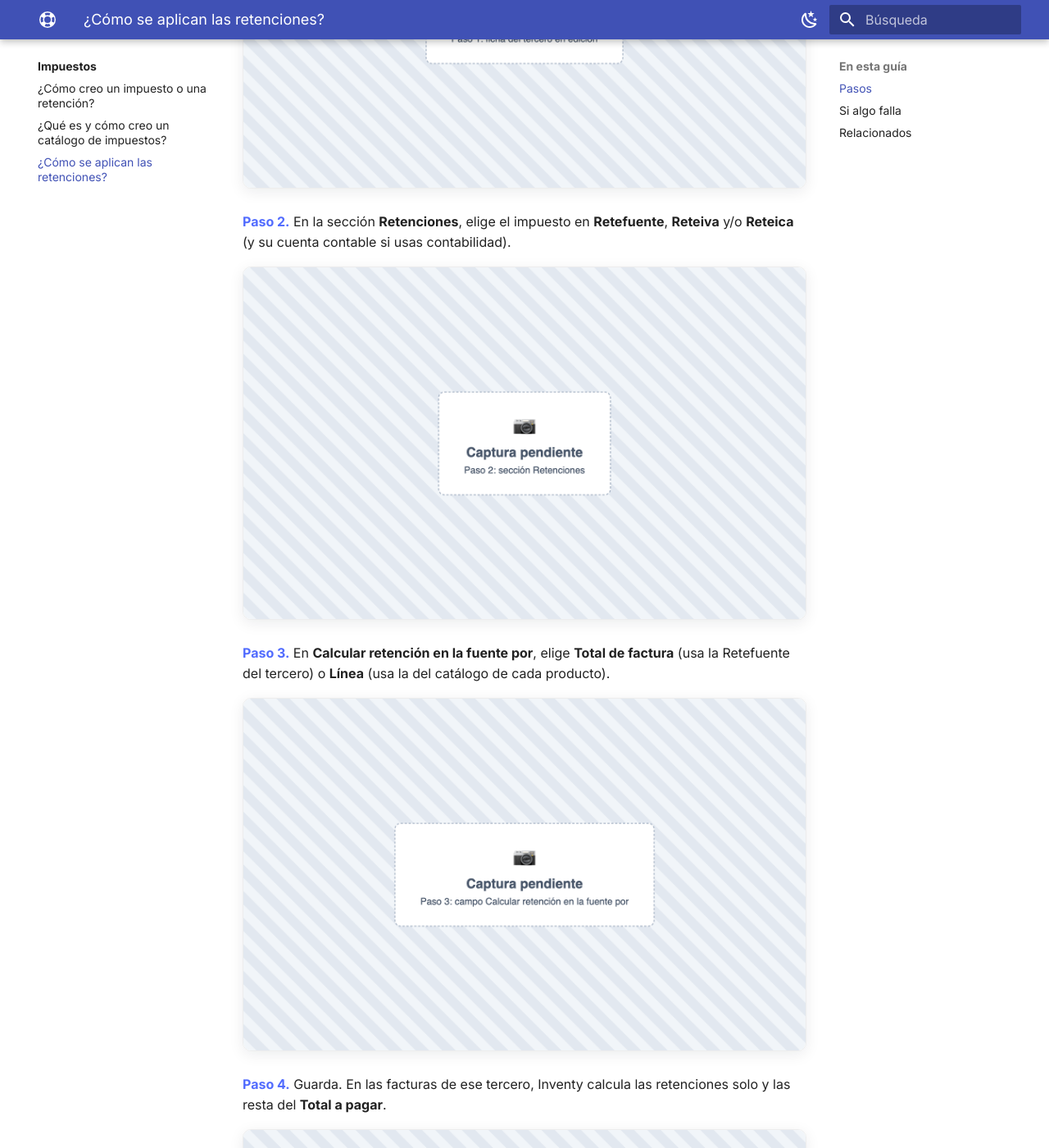
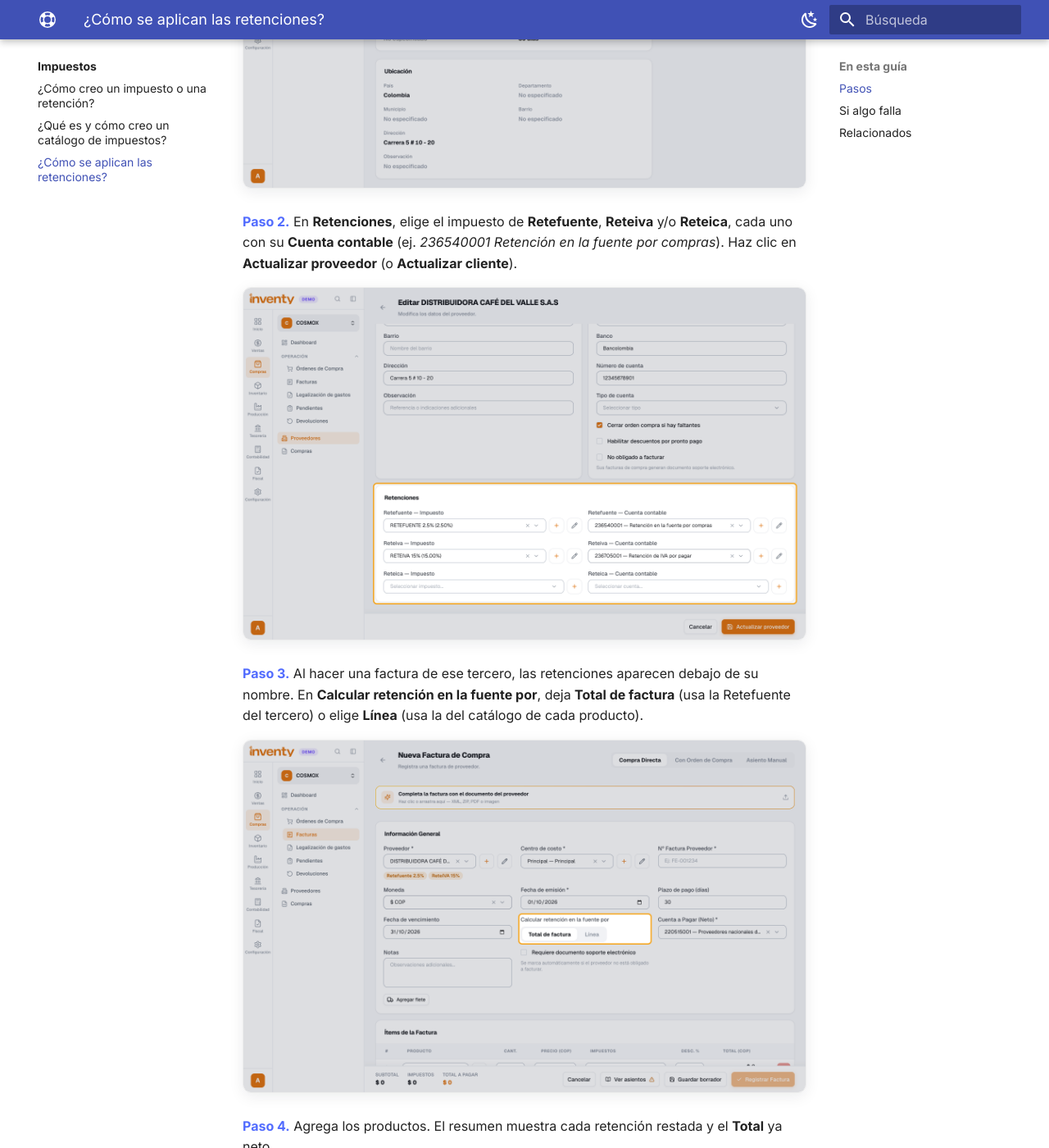
Before and after one commit to Cosmox-SAS/inventy-help, an MkDocs documentation site: the page built from docs/impuestos/retenciones.md, in a window 1280 px wide and 1400 px high, scrolled down 900 px. Shown: the whole window at 82% size. Built offline with MkDocs 1.6.1 and Material for MkDocs 9.7.7, drawn with Linux system fonts in a browser that asks for light colours; some of the changed text lies outside the part shown.

Commit message:
feat: impuestos reales en la demo (RETEIVA 15%, catálogo IVA 5%, retenciones del proveedor) y guarda del robot reforzada
Co-Authored-By: Claude Opus 5.5 <noreply@anthropic.com>

```diff
--- a/docs/assets/capturas/pendientes.txt
+++ b/docs/assets/capturas/pendientes.txt
@@ -8,10 +8,6 @@ assets/capturas/facturacion-electronica/documento-rechazado/paso-4.png
 assets/capturas/facturacion-electronica/documento-soporte/paso-4.png
 assets/capturas/facturacion-electronica/emitir-factura-electronica/paso-2.png
 assets/capturas/facturacion-electronica/emitir-factura-electronica/paso-3.png
-assets/capturas/impuestos/retenciones/paso-1.png
-assets/capturas/impuestos/retenciones/paso-2.png
-assets/capturas/impuestos/retenciones/paso-3.png
-assets/capturas/impuestos/retenciones/paso-4.png
 assets/capturas/pos/cierre-de-caja/paso-1.png
 assets/capturas/pos/cierre-de-caja/paso-2.png
 assets/capturas/pos/cierre-de-caja/paso-3.png
--- a/docs/impuestos/retenciones.md
+++ b/docs/impuestos/retenciones.md
@@ -26,31 +26,23 @@ tags:
 
 ## Pasos
 
-**Paso 1.** Abre el cliente (<span class="ruta">Ventas › Clientes</span>) o el proveedor (<span class="ruta">Compras › Proveedores</span>) y edítalo.
+**Paso 1.** Abre el proveedor (<span class="ruta">Compras › Proveedores</span>) o el cliente (<span class="ruta">Ventas › Clientes</span>) y haz clic en **Editar**.
 
-![Paso 1: ficha del tercero en edición](../assets/capturas/impuestos/retenciones/paso-1.png)
+![Paso 1: botón Editar del tercero](../assets/capturas/impuestos/retenciones/paso-1.png)
 
-**Paso 2.** En la sección **Retenciones**, elige el impuesto en **Retefuente**, **Reteiva** y/o **Reteica** (y su cuenta contable si usas contabilidad).
+**Paso 2.** En **Retenciones**, elige el impuesto de **Retefuente**, **Reteiva** y/o **Reteica**, cada uno con su **Cuenta contable** (ej. *236540001 Retención en la fuente por compras*). Haz clic en **Actualizar proveedor** (o **Actualizar cliente**).
 
 ![Paso 2: sección Retenciones](../assets/capturas/impuestos/retenciones/paso-2.png)
 
-**Paso 3.** En **Calcular retención en la fuente por**, elige **Total de factura** (usa la Retefuente del tercero) o **Línea** (usa la del catálogo de cada producto).
+**Paso 3.** Al hacer una factura de ese tercero, las retenciones aparecen debajo de su nombre. En **Calcular retención en la fuente por**, deja **Total de factura** (usa la Retefuente del tercero) o elige **Línea** (usa la del catálogo de cada producto).
 
-![Paso 3: campo Calcular retención en la fuente por](../assets/capturas/impuestos/retenciones/paso-3.png)
+![Paso 3: retenciones del tercero en la factura](../assets/capturas/impuestos/retenciones/paso-3.png)
 
-**Paso 4.** Guarda. En las facturas de ese tercero, Inventy calcula las retenciones solo y las resta del **Total a pagar**.
+**Paso 4.** Agrega los productos. El resumen muestra cada retención restada y el **Total** ya neto.
 
 ![Paso 4: retenciones en el resumen de la factura](../assets/capturas/impuestos/retenciones/paso-4.png)
 
-✅ **Listo:** las retenciones se aplican automáticamente en cada factura de ese cliente o proveedor.
-
-??? info "¿Cómo calcula Inventy cada retención?"
-    | Retención | Base | Cuándo se aplica |
-    |---|---|---|
-    | **Retefuente** (Total de factura) | Subtotal de la factura | Si el tercero tiene Retefuente y supera la **Base Mínima**. |
-    | **Retefuente** (Línea) | Subtotal de cada producto, agrupado | Según el catálogo de cada producto. En compras, solo si el proveedor tiene Retefuente. |
-    | **ReteIVA** | El **IVA** de la factura | Si el tercero tiene Reteiva. |
-    | **ReteICA** | [PENDIENTE DE VALIDACIÓN FUNCIONAL: base usada] | Si el tercero tiene Reteica. |
+✅ **Listo:** Inventy calcula las retenciones solo en cada factura de ese tercero.
 
 ## Si algo falla
 
```
Also changed, not shown: other parts of docs/impuestos/retenciones.md (+1 -1 lines), docs/impuestos/catalogo-impuestos.md (+6 -4 lines), docs/impuestos/crear-impuesto.md (+2 -2 lines), gestion/capturas-reporte.md (+2 -2 lines), docs/assets/capturas/impuestos/catalogo-impuestos/paso-2.png, docs/assets/capturas/impuestos/catalogo-impuestos/paso-3.png, docs/assets/capturas/impuestos/catalogo-impuestos/paso-4.png, docs/assets/capturas/impuestos/catalogo-impuestos/paso-5.png, docs/assets/capturas/impuestos/catalogo-impuestos/paso-6.png, docs/assets/capturas/impuestos/crear-impuesto/paso-3.png, docs/assets/capturas/impuestos/crear-impuesto/paso-4.png, docs/assets/capturas/impuestos/retenciones/paso-1.png, docs/assets/capturas/impuestos/retenciones/paso-2.png, docs/assets/capturas/impuestos/retenciones/paso-3.png, 1 more files, 4 other files.
